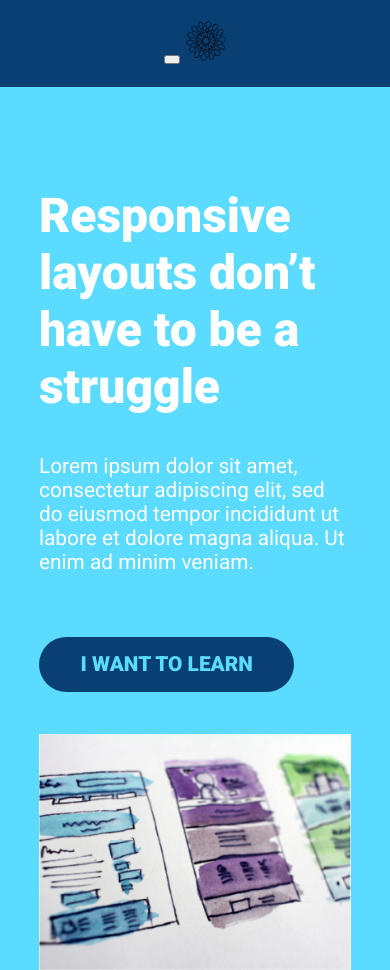
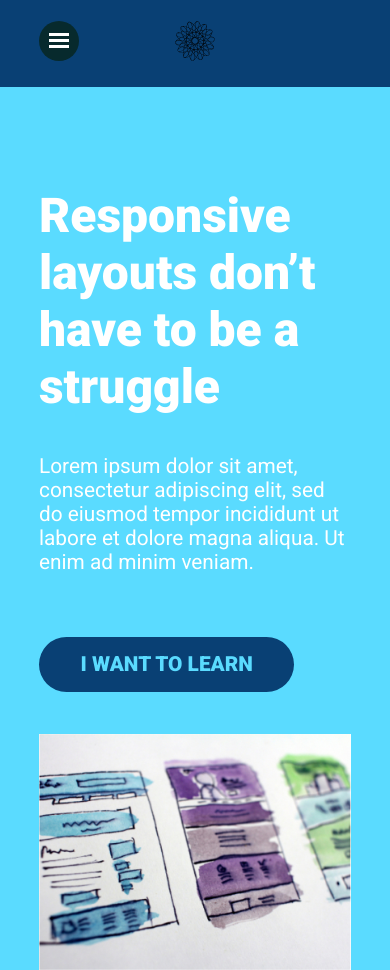
Before and after one commit to shafali03/Responsive-layout, a plain HTML site: page layout-4-with-responsive-nav/index.html in a window 390 px wide. Shown: the top 970 px of the page. Drawn offline with Linux system fonts and the light colour scheme.

Commit message:
styles: Added style for nav-toggle

```diff
--- a/layout-4-with-responsive-nav/styles.css
+++ b/layout-4-with-responsive-nav/styles.css
@@ -56,6 +56,24 @@ header {
     width: 100%;
 }
 
+.nav-toggle {
+    cursor: pointer;
+    border: 0;
+    width: 3em;
+    height: 3em;
+    padding: 0em;
+    border-radius: 50%;
+    background: #072A2D;
+    color: white;
+    transition: opacity 250ms ease;
+    position: absolute;
+    left: 0;
+}
+
+.nav-toggle:focus,
+.nav-toggle:hover {
+    opacity: .75;
+}
 
 
 .hamburger {
```
